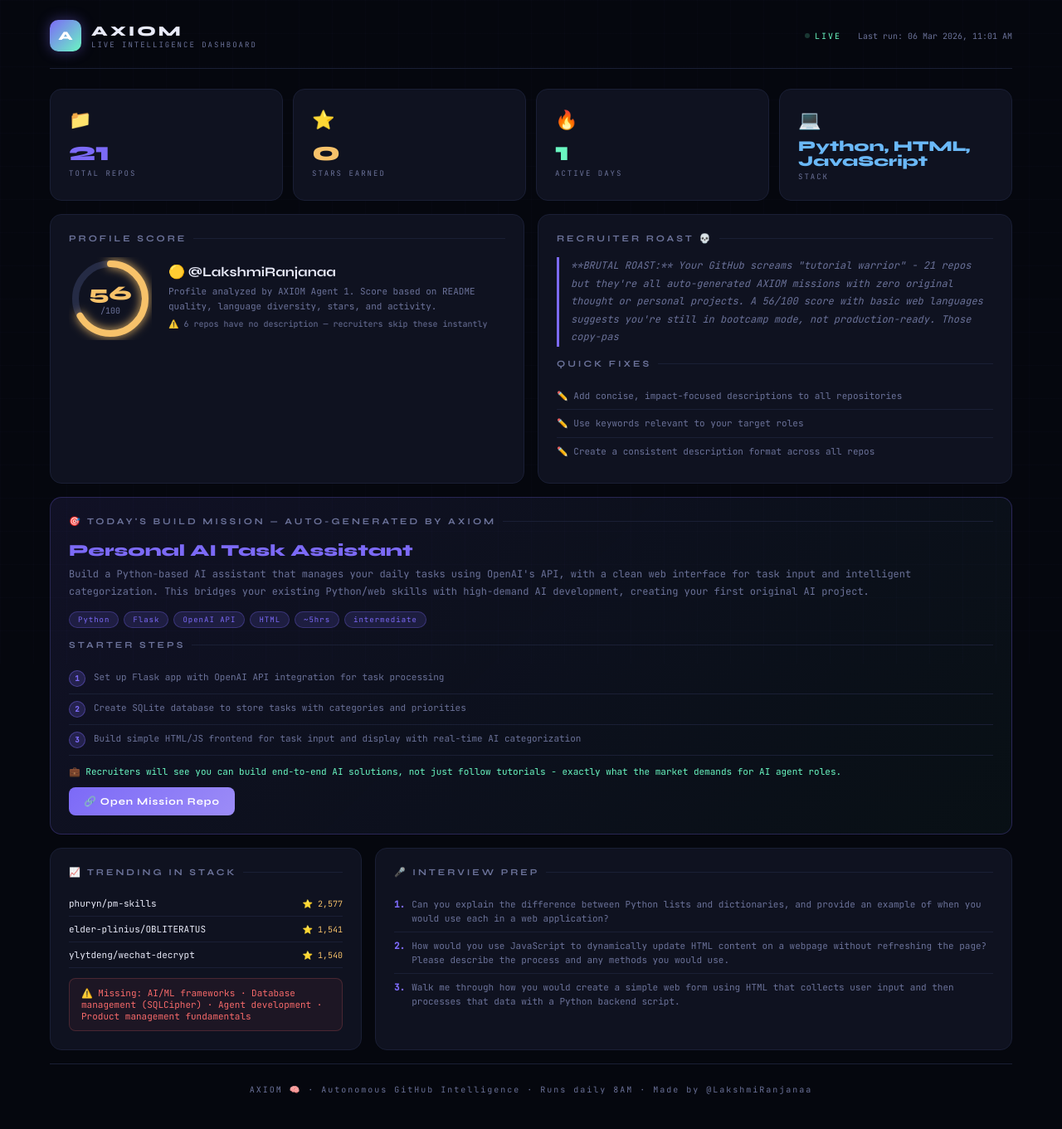
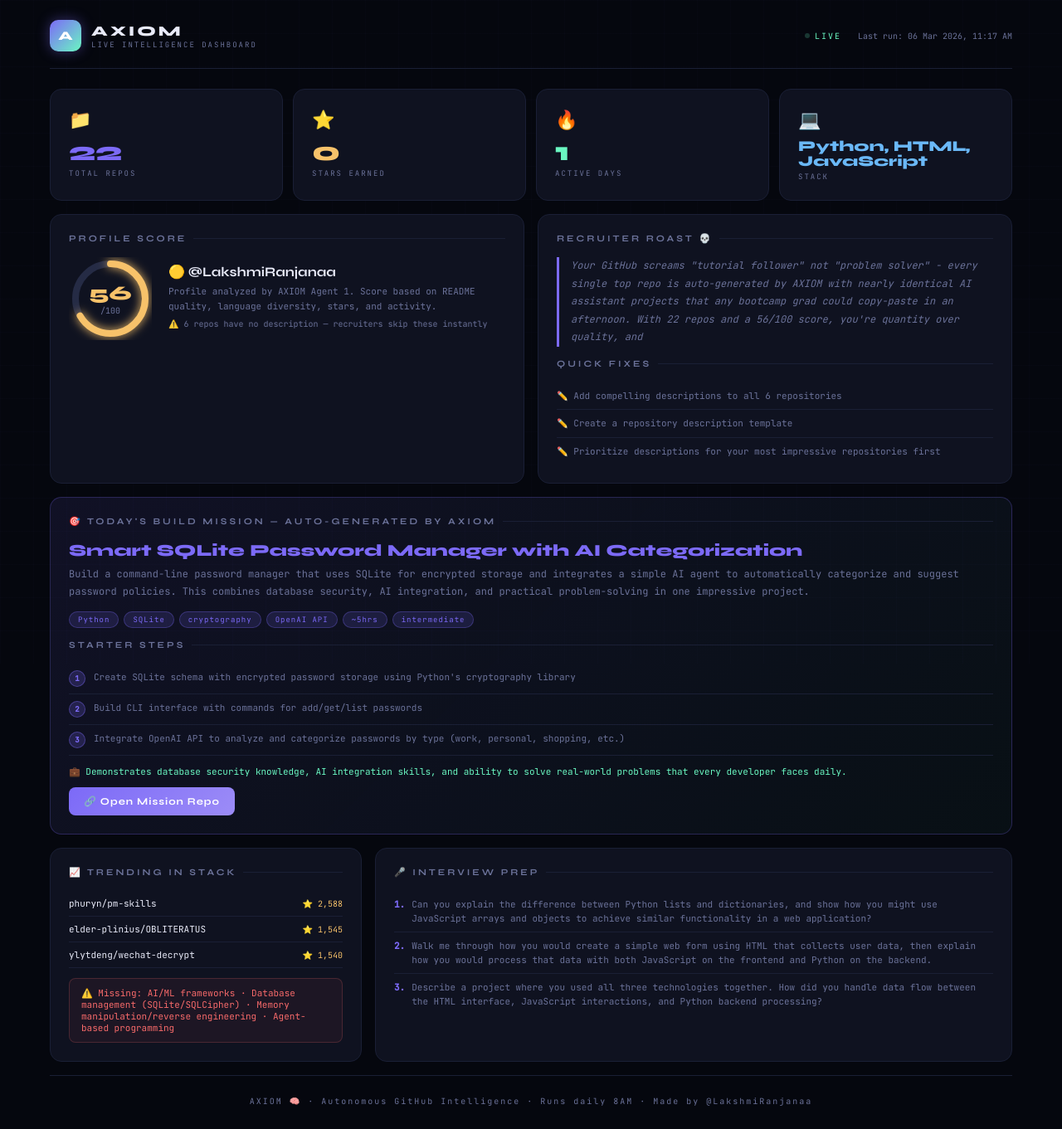
Before and after one commit to LakshmiRanjanaa/axiom, a plain HTML site: page docs/index.html in a window 1280 px wide. Shown: the whole page at 83% size. Drawn offline with Linux system fonts and the light colour scheme.

Commit message:
🤖 AXIOM: Update live dashboard

```diff
--- a/docs/index.html
+++ b/docs/index.html
@@ -75,7 +75,7 @@ footer{text-align:center;padding:24px 0;font-size:10px;color:var(--m);letter-spa
   </div>
   <div style="display:flex;align-items:center;gap:20px;flex-wrap:wrap;">
     <div class="live"><div class="dot"></div>LIVE</div>
-    <div class="last-run">Last run: 06 Mar 2026, 11:01 AM</div>
+    <div class="last-run">Last run: 06 Mar 2026, 11:17 AM</div>
   </div>
 </header>
 
@@ -83,7 +83,7 @@ footer{text-align:center;padding:24px 0;font-size:10px;color:var(--m);letter-spa
 <div class="grid4">
   <div class="card">
     <div class="stat-icon">📁</div>
-    <div class="stat-val" style="color:var(--a)">21</div>
+    <div class="stat-val" style="color:var(--a)">22</div>
     <div class="stat-label">Total Repos</div>
   </div>
   <div class="card">
@@ -131,12 +131,10 @@ footer{text-align:center;padding:24px 0;font-size:10px;color:var(--m);letter-spa
   </div>
   <div class="card">
     <div class="card-title">Recruiter Roast 💀</div>
-    <div class="roast-text">**BRUTAL ROAST:**
-
-Your GitHub screams "tutorial warrior" - 21 repos but they're all auto-generated AXIOM missions with zero original thought or personal projects. A 56/100 score with basic web languages suggests you're still in bootcamp mode, not production-ready. Those copy-pas</div>
+    <div class="roast-text">Your GitHub screams "tutorial follower" not "problem solver" - every single top repo is auto-generated by AXIOM with nearly identical AI assistant projects that any bootcamp grad could copy-paste in an afternoon. With 22 repos and a 56/100 score, you're quantity over quality, and</div>
     <div style="margin-top:14px;">
       <div class="card-title">Quick Fixes</div>
-      <div class="fix-item">✏️ Add concise, impact-focused descriptions to all repositories</div><div class="fix-item">✏️ Use keywords relevant to your target roles</div><div class="fix-item">✏️ Create a consistent description format across all repos</div>
+      <div class="fix-item">✏️ Add compelling descriptions to all 6 repositories</div><div class="fix-item">✏️ Create a repository description template</div><div class="fix-item">✏️ Prioritize descriptions for your most impressive repositories first</div>
     </div>
   </div>
 </div>
@@ -144,17 +142,17 @@ Your GitHub screams "tutorial warrior" - 21 repos but they're all auto-generated
 <!-- MISSION -->
 <div class="mission-card">
   <div class="card-title">🎯 Today's Build Mission — Auto-Generated by AXIOM</div>
-  <div class="mission-title">Personal AI Task Assistant</div>
-  <div class="mission-desc">Build a Python-based AI assistant that manages your daily tasks using OpenAI's API, with a clean web interface for task input and intelligent categorization. This bridges your existing Python/web skills with high-demand AI development, creating your first original AI project.</div>
+  <div class="mission-title">Smart SQLite Password Manager with AI Categorization</div>
+  <div class="mission-desc">Build a command-line password manager that uses SQLite for encrypted storage and integrates a simple AI agent to automatically categorize and suggest password policies. This combines database security, AI integration, and practical problem-solving in one impressive project.</div>
   <div class="tags">
-    <span class="tag">Python</span><span class="tag">Flask</span><span class="tag">OpenAI API</span><span class="tag">HTML</span>
+    <span class="tag">Python</span><span class="tag">SQLite</span><span class="tag">cryptography</span><span class="tag">OpenAI API</span>
     <span class="tag">~5hrs</span>
     <span class="tag">intermediate</span>
   </div>
   <div class="card-title">Starter Steps</div>
-  <div class="step-item"><span class="step-num">1</span>Set up Flask app with OpenAI API integration for task processing</div><div class="step-item"><span class="step-num">2</span>Create SQLite database to store tasks with categories and priorities</div><div class="step-item"><span class="step-num">3</span>Build simple HTML/JS frontend for task input and display with real-time AI categorization</div>
-  <p style="font-size:11px;color:var(--a3);margin-top:12px;">💼 Recruiters will see you can build end-to-end AI solutions, not just follow tutorials - exactly what the market demands for AI agent roles.</p>
-  <a href="https://github.com/LakshmiRanjanaa/axiom-mission-personal-ai-task-assistant" target="_blank" class="repo-btn">🔗 Open Mission Repo</a>
+  <div class="step-item"><span class="step-num">1</span>Create SQLite schema with encrypted password storage using Python's cryptography library</div><div class="step-item"><span class="step-num">2</span>Build CLI interface with commands for add/get/list passwords</div><div class="step-item"><span class="step-num">3</span>Integrate OpenAI API to analyze and categorize passwords by type (work, personal, shopping, etc.)</div>
+  <p style="font-size:11px;color:var(--a3);margin-top:12px;">💼 Demonstrates database security knowledge, AI integration skills, and ability to solve real-world problems that every developer faces daily.</p>
+  <a href="https://github.com/LakshmiRanjanaa/axiom-mission-smart-sqlite-password-manager-with-ai-categorizati" target="_blank" class="repo-btn">🔗 Open Mission Repo</a>
 </div>
 
 <!-- TRENDING + INTERVIEW -->
@@ -164,21 +162,21 @@ Your GitHub screams "tutorial warrior" - 21 repos but they're all auto-generated
 
             <div class="trend-item">
               <span class="trend-name">phuryn/pm-skills</span>
-              <span class="trend-stars">⭐ 2,577</span>
+              <span class="trend-stars">⭐ 2,588</span>
             </div>
             <div class="trend-item">
               <span class="trend-name">elder-plinius/OBLITERATUS</span>
-              <span class="trend-stars">⭐ 1,541</span>
+              <span class="trend-stars">⭐ 1,545</span>
             </div>
             <div class="trend-item">
               <span class="trend-name">ylytdeng/wechat-decrypt</span>
               <span class="trend-stars">⭐ 1,540</span>
             </div>
-    <div class="missing-box">⚠️ Missing: AI/ML frameworks · Database management (SQLCipher) · Agent development · Product management fundamentals</div>
+    <div class="missing-box">⚠️ Missing: AI/ML frameworks · Database management (SQLite/SQLCipher) · Memory manipulation/reverse engineering · Agent-based programming</div>
   </div>
   <div class="card" style="grid-column:span 2">
     <div class="card-title">🎤 Interview Prep</div>
-    <div class="q-item"><span class="q-num">1.</span> Can you explain the difference between Python lists and dictionaries, and provide an example of when you would use each in a web application?</div><div class="q-item"><span class="q-num">2.</span> How would you use JavaScript to dynamically update HTML content on a webpage without refreshing the page? Please describe the process and any methods you would use.</div><div class="q-item"><span class="q-num">3.</span> Walk me through how you would create a simple web form using HTML that collects user input and then processes that data with a Python backend script.</div>
+    <div class="q-item"><span class="q-num">1.</span> Can you explain the difference between Python lists and dictionaries, and show how you might use JavaScript arrays and objects to achieve similar functionality in a web application?</div><div class="q-item"><span class="q-num">2.</span> Walk me through how you would create a simple web form using HTML that collects user data, then explain how you would process that data with both JavaScript on the frontend and Python on the backend.</div><div class="q-item"><span class="q-num">3.</span> Describe a project where you used all three technologies together. How did you handle data flow between the HTML interface, JavaScript interactions, and Python backend processing?</div>
   </div>
 </div>
 
```
